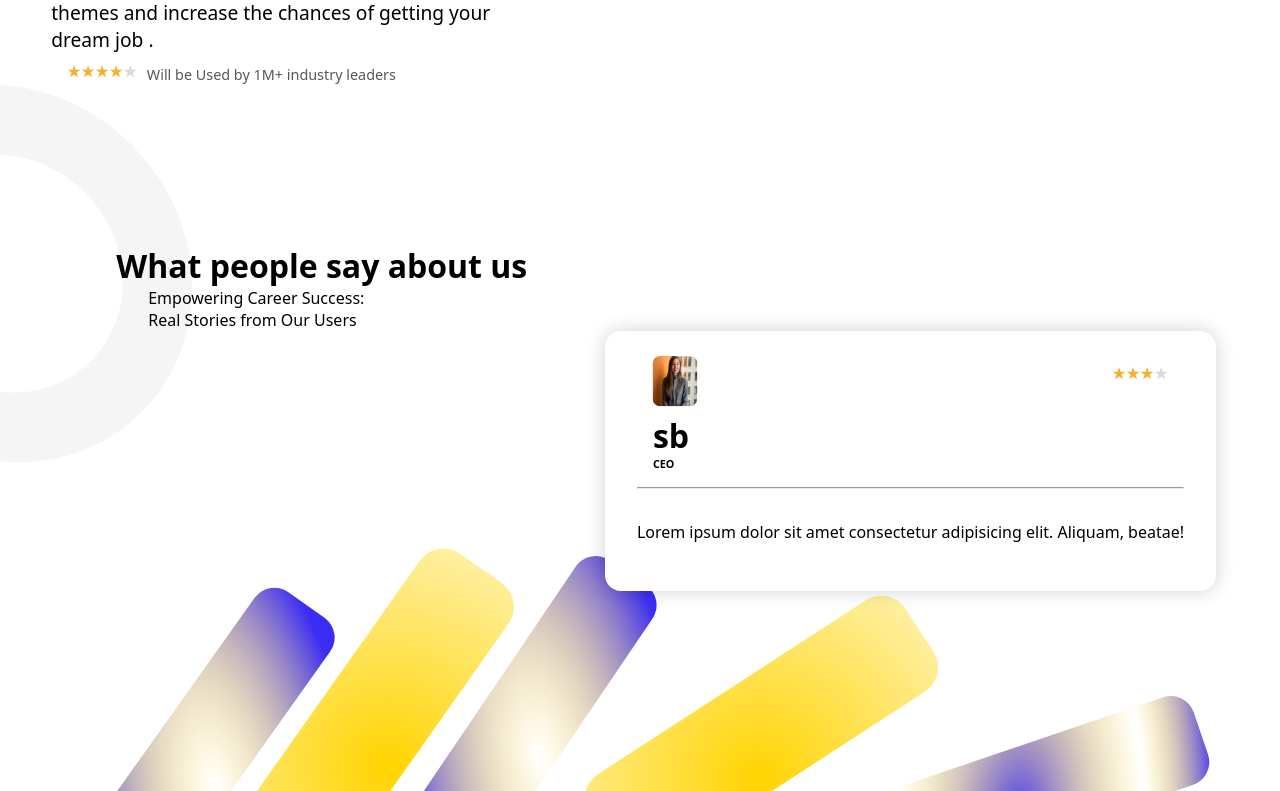
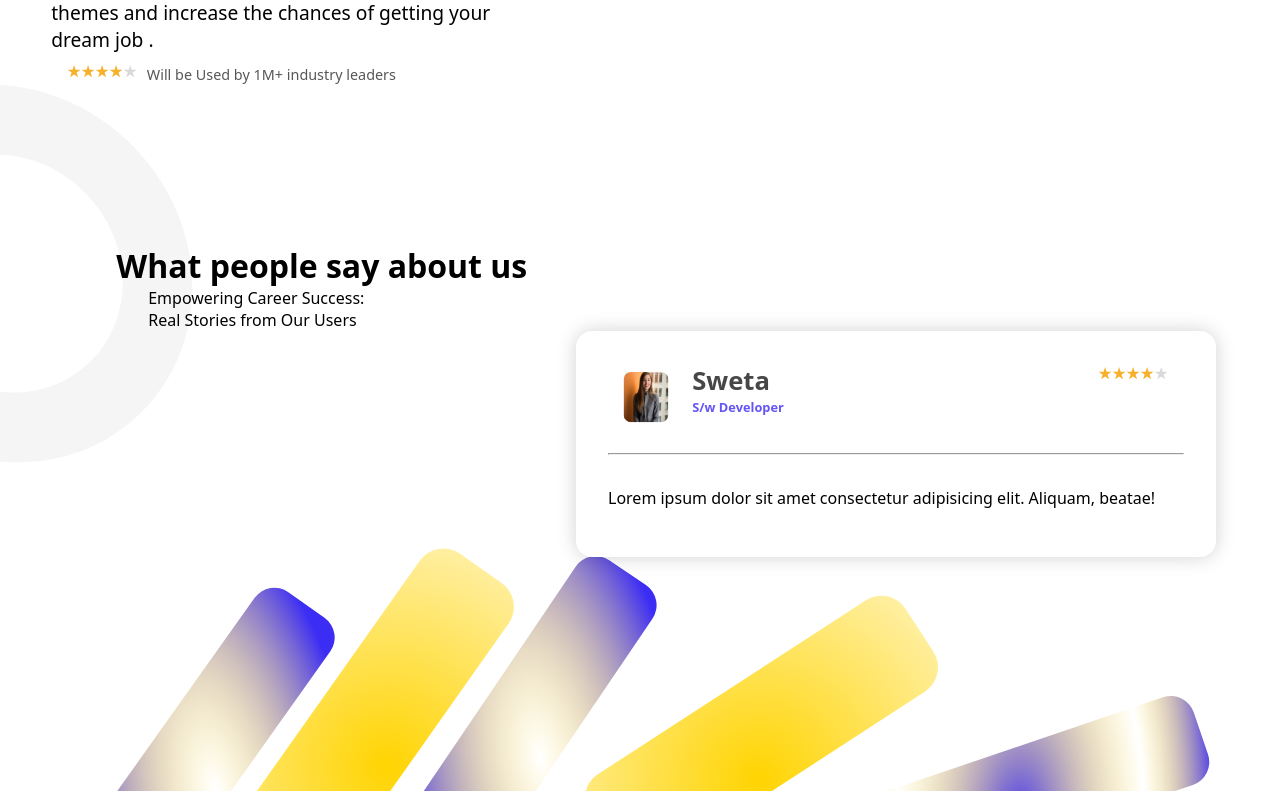
Before and after one commit to soumen974/WorkFolio, a React (Create React App) app: page / in a window 1280 px wide. Shown: the part 567-1358 px from the top of the page. Built offline with nearby package versions, Linux system fonts and the light colour scheme.

Commit message:
fixed props unique key

```diff
--- a/src/Components/Section02.css
+++ b/src/Components/Section02.css
@@ -59,7 +59,7 @@
     padding: 0rem 0rem 0rem 32rem;
     margin-top: -40rem;
     z-index: 4;
-    float:right;
+    /* float:right; */
 }
 
 
@@ -97,7 +97,7 @@
 
 }
 .review-er-image{
-    padding: 0rem 0rem 1rem 0.4rem;
+    padding: 1rem 0rem 1.4rem 0.4rem;
     width: 100%;
     /* border: 1px solid white; */
 
@@ -113,14 +113,22 @@
 
 }
 .review-er-details{
-    display: inline-flex;
-    flex-wrap: wrap;
+    display: flex;
+    flex-wrap: nowrap;
     /* width: 100%; */
     /* background-color: blue; */
 
 }
 .review-er-name-post{
-    /* display:inline-flex; */
     width: 100%;
-    word-wrap:normal;
+    padding: 0rem 0rem 0rem 1rem;
 }
+.review-er-name-post h1{
+    font-size: 1.6rem;
+    color: rgba(45, 45, 45, 0.874);
+}
+.review-er-name-post h6{
+    font-size: .8rem;
+    width: 128%;
+    color: #4131f4d2;
+}
--- a/src/Components/Section02.jsx
+++ b/src/Components/Section02.jsx
@@ -68,17 +68,21 @@ export default function Section02() {
       <div className="content">
       <RivewerBox
         imageSrc={FirstReview}
-        RiviewrName="sb"
-        RiviewrPost="CEO"
+        RiviewrName="Sweta"
+        RiviewrPost="S/w Developer"
         RiviewText="Lorem ipsum dolor sit amet consectetur adipisicing elit. Aliquam, beatae!"
         RivewRates={[
-          <Star />,
-          <Star />,
-          <Star />,
-          <NoStar/>
+
+          <Star key={(1)}/>,
+          <Star key={(2)} />,
+          <Star  key={(3)}/>,
+          <Star   key={(4)} />,
+          <NoStar key={(5)}/>
 
         ]}
       />
+
+
 
       </div>
 
```
